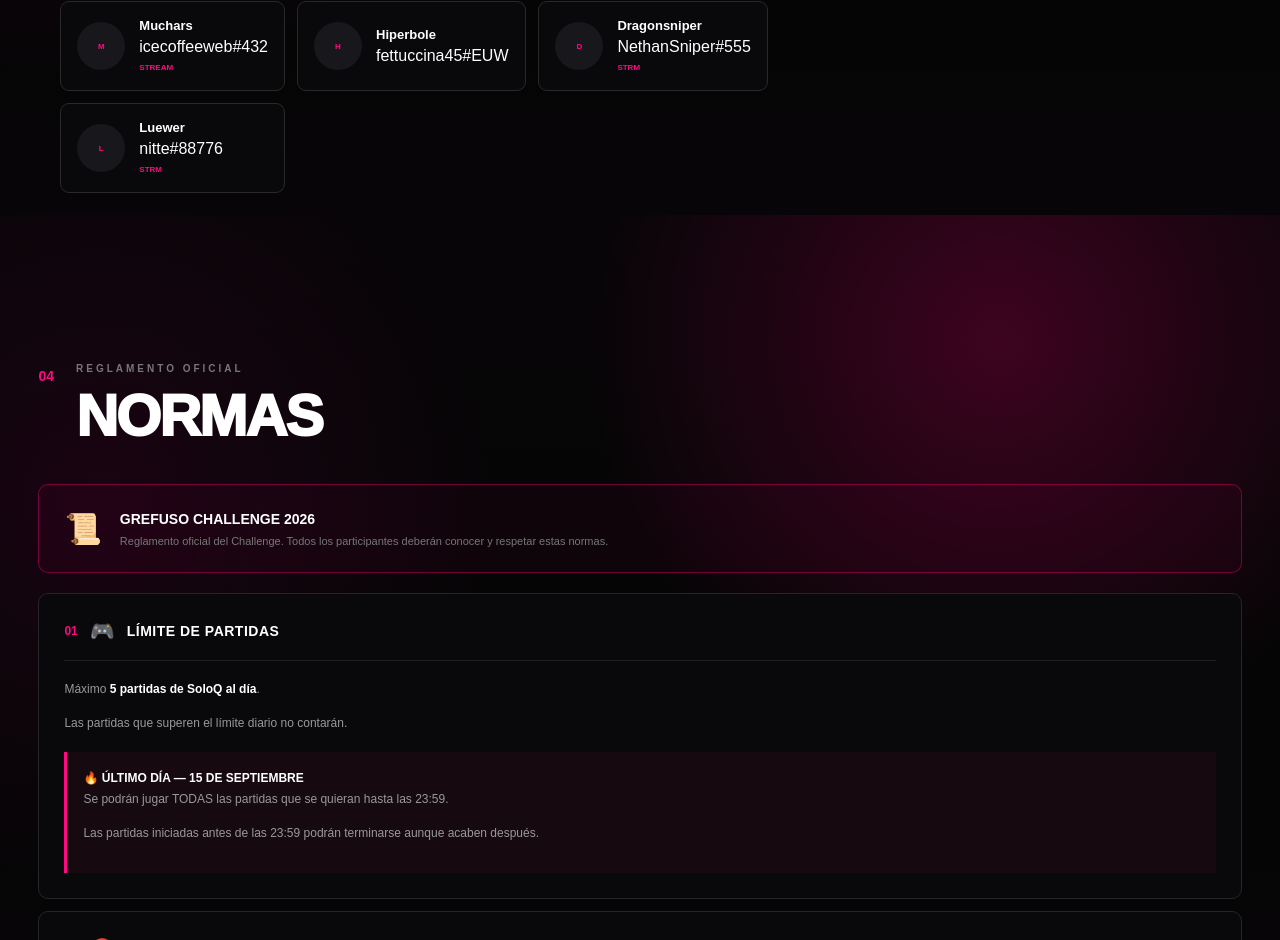
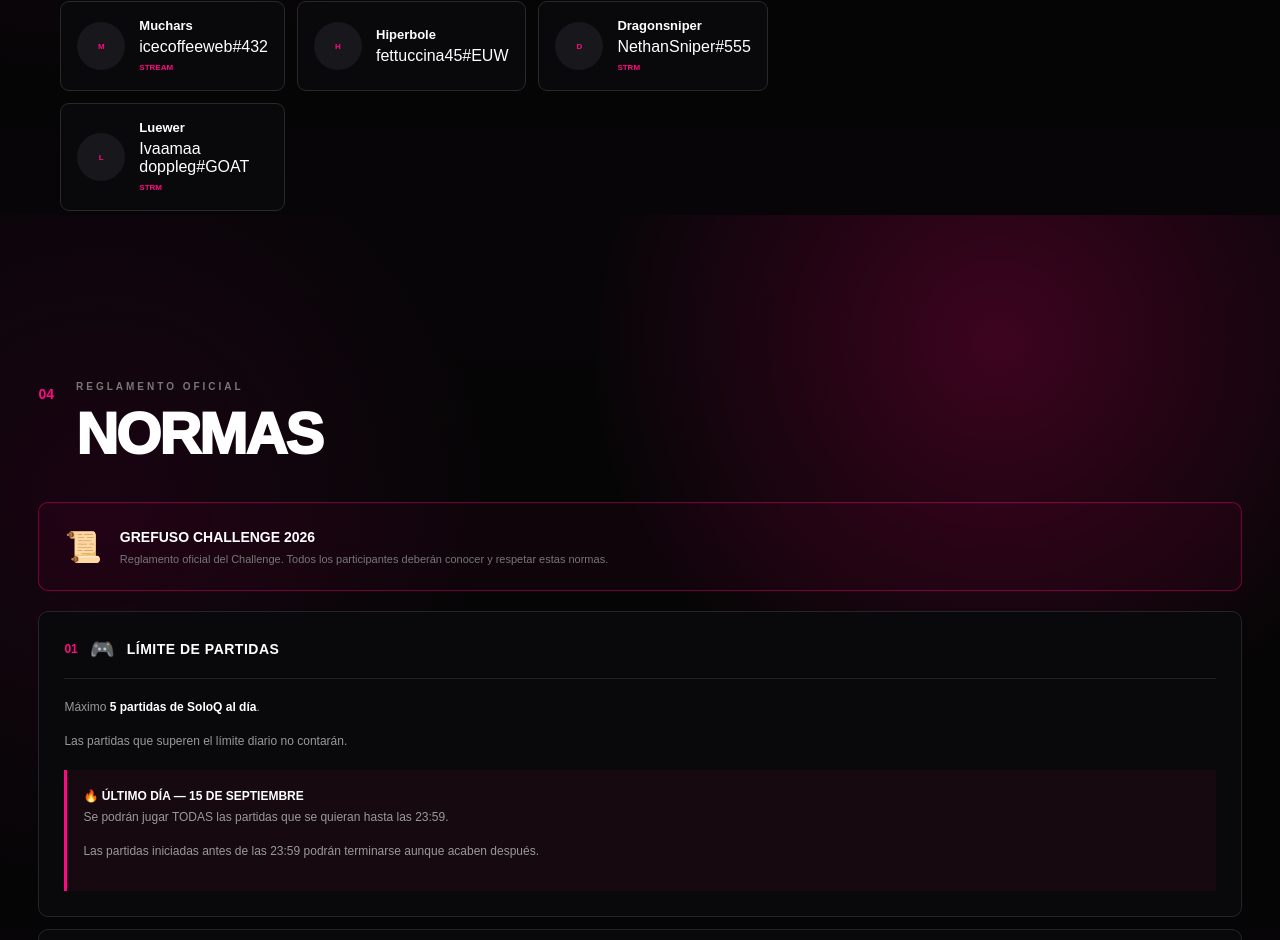
Before and after one commit to ByGrefuso/grefuso-challenge, a Next.js app: page / in a window 1280 px wide. Shown: the part 2185-3125 px from the top of the page. Built offline with nearby package versions, Linux system fonts and the light colour scheme; no server answers; a web font is replaced by a local one.

Commit message:
Update page.tsx

```diff
--- a/app/page.tsx
+++ b/app/page.tsx
@@ -43,7 +43,7 @@ const PARTICIPANTS = [
   { name: "Muchars", riotId: "icecoffeeweb#432", platform: null, channel: "muchars" },
   { name: "Hiperbole", riotId: "fettuccina45#EUW", platform: null, channel: null },
   { name: "Dragonsniper", riotId: "NethanSniper#555", platform: "twitch", channel: "DragonSniper555" },
-  { name: "Luewer", riotId: "nitte#88776", platform: "twitch", channel: "luewer18" },
+  { name: "Luewer", riotId: "Ivaamaa  doppleg#GOAT", platform: "twitch", channel: "luewer18" },
 ] as const;
 
 const streamerLabels: Record<string, string[]> = {
```
